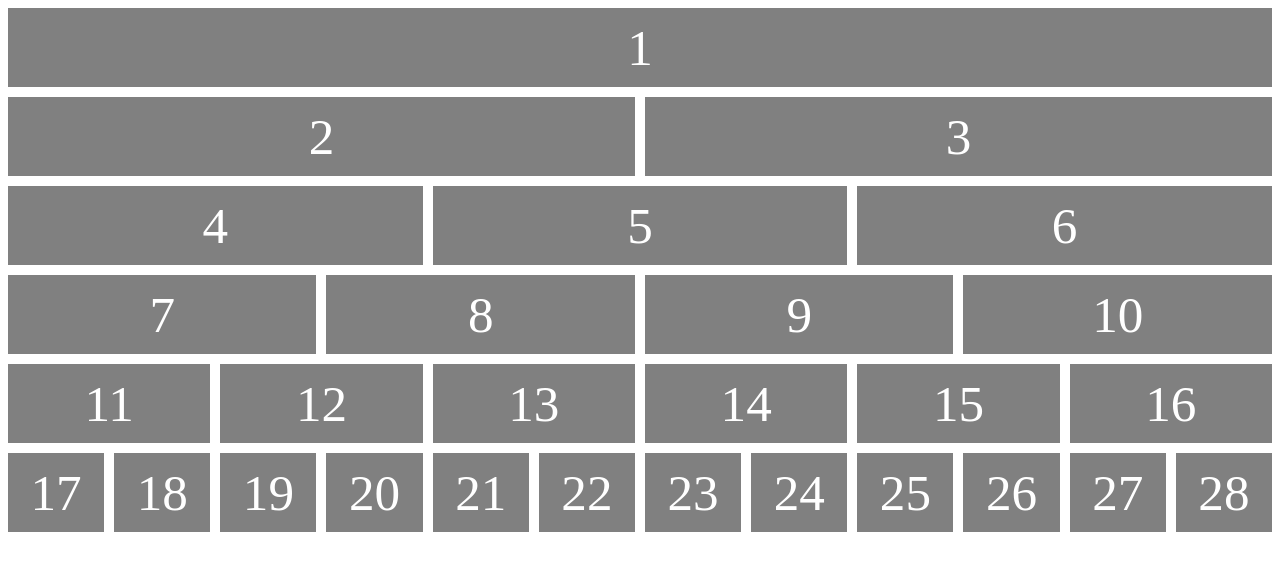
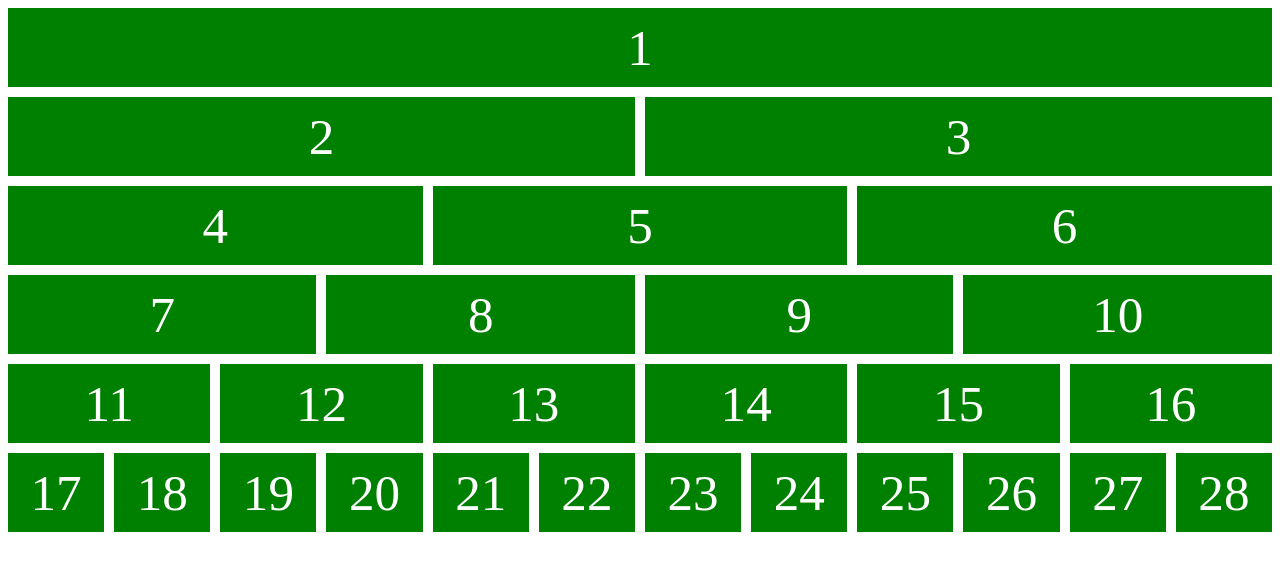
Before and after one commit to Honada-Mahmoud/my-project, a plain HTML site: page index.html in a window 1280 px wide. Drawn offline with Linux system fonts and the light colour scheme.

Commit message:
I have changed the color from grey to green

```diff
--- a/index.html
+++ b/index.html
@@ -21,7 +21,7 @@
   color: white;
   font-size: 4vw;
   padding: 10px;
-  background: grey;
+  background: green;
   text-align: center;
 }
 .box:nth-child(1) {
```
